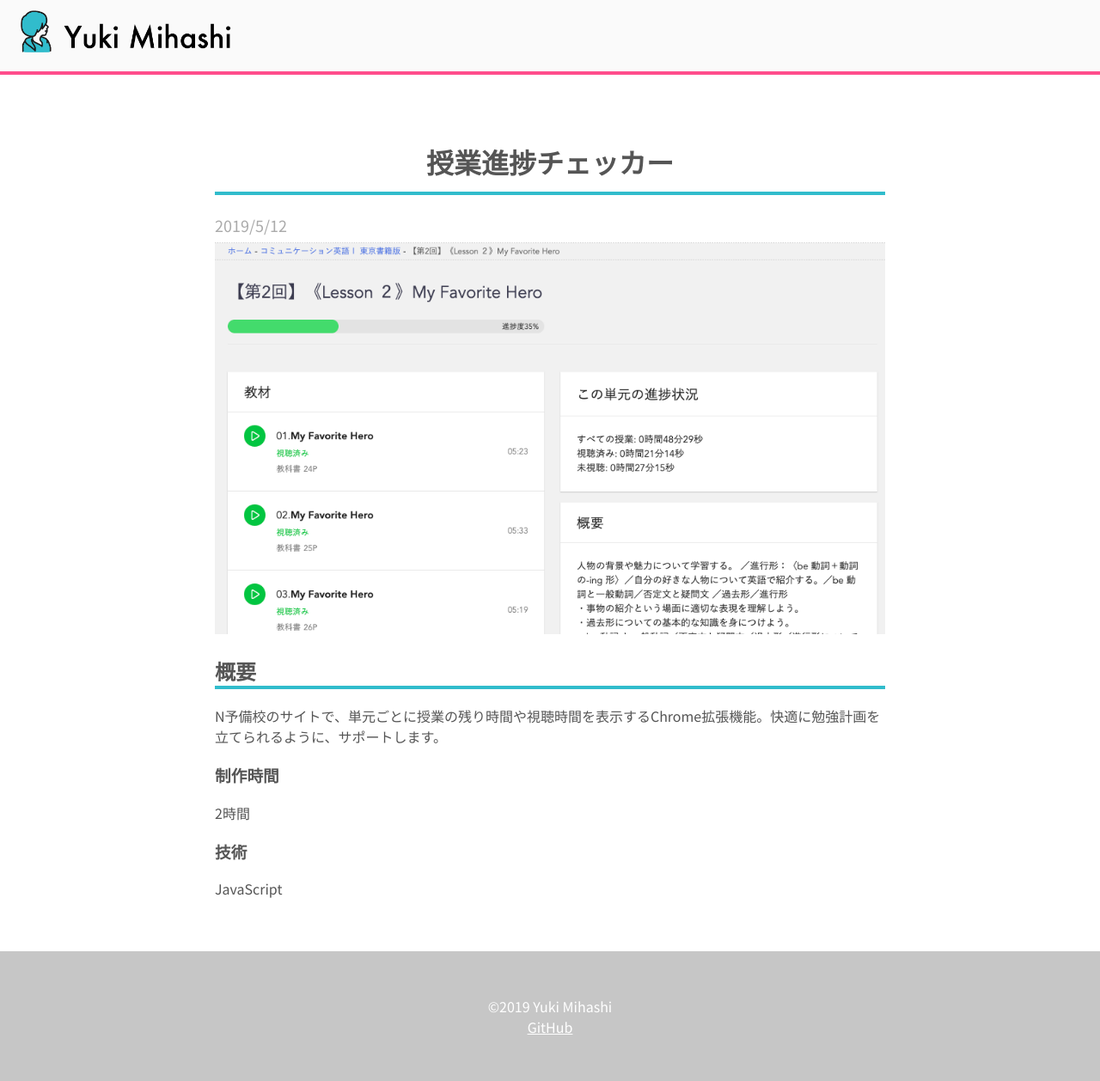
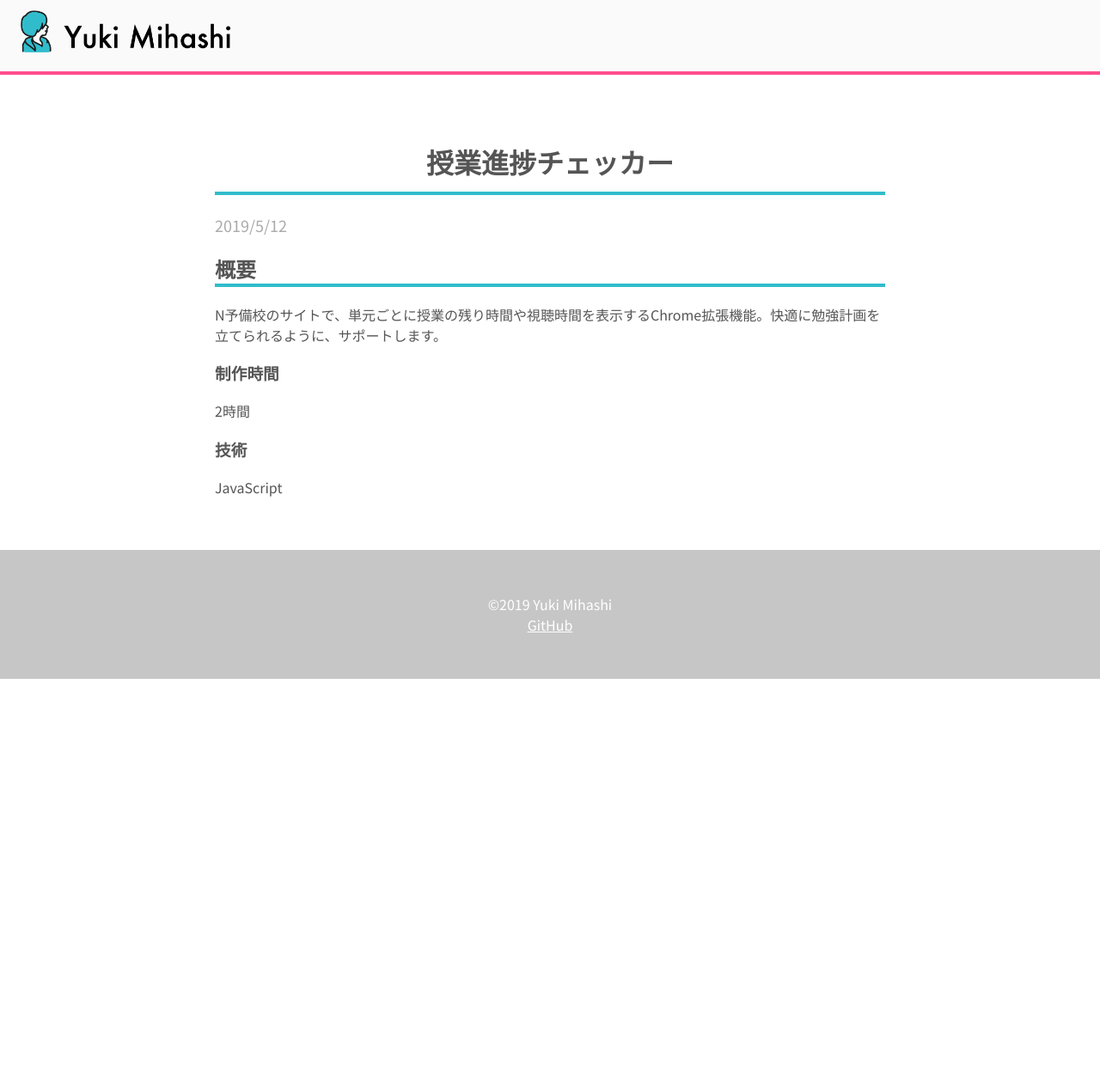
Before and after one commit to madoreenu/yuki384.github.io, a Jekyll site: the page built from _posts/2019-05-12-class-time-check.md, in a window 1280 px wide. Shown: the whole page at 86% size. Built offline with Jekyll 4.4.1, drawn with Linux system fonts in a browser that asks for light colours; nearby versions of some CDN libraries; some web fonts are replaced; after the commit the page ends 900 px from its top, so only the background shows below that.

Commit message:
fix さムネイルがある場合のみ画像表示

```diff
--- a/_layouts/post.html
+++ b/_layouts/post.html
@@ -5,7 +5,9 @@
 <div class="section">
 <h1>{{ page.title }}</h1>
 <div class="date">{{ page.date | date:"%Y/%-m/%d" }}</div>
+{% if page.thumnail %}
 <img src="/img/{{page.thumbnail}}" alt=""class="thumbnail">
+{% endif %}
 <div class='content'>
   {{ content }}
 </div>
```
